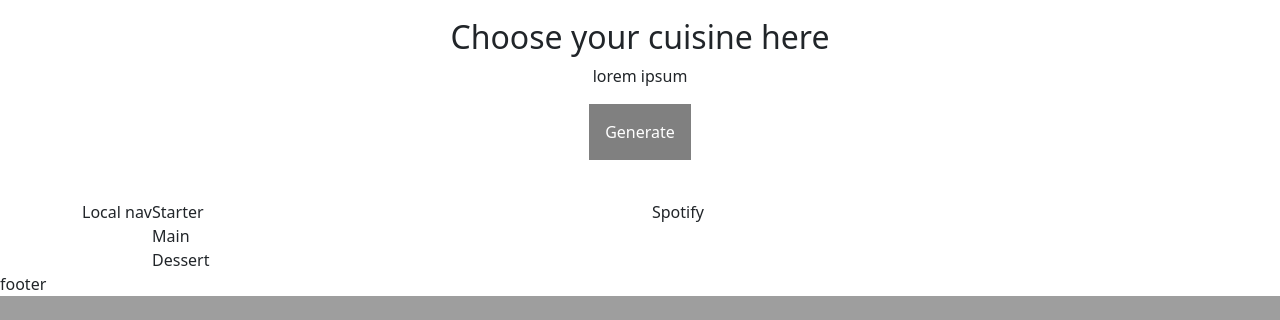
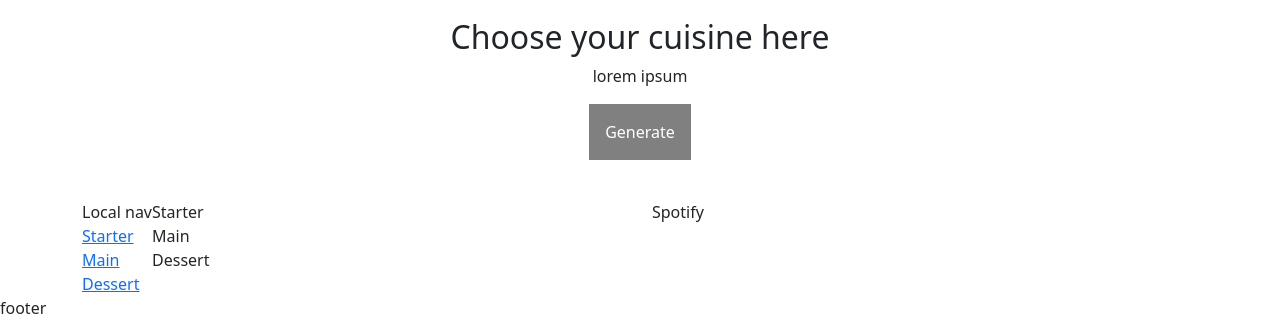
Before and after one commit to Samlund/Dineify, a Python web app: template templates/Index.html in a window 1280 px wide. Shown: the part 1038-1358 px from the top of the page. Before the commit the page ends 1334 px from the top, so only its background shows below. Run offline with Jinja, Linux system fonts and the light colour scheme; the template is opened without the code that fills it, so the values that code supplies are empty.

Commit message:
local nav foundation

```diff
--- a/static/Style.css
+++ b/static/Style.css
@@ -63,6 +63,12 @@
 
 /*--------------------end drop down btn------------- */
 
-#local_nav {
+#local_nav_wrapper {
     display: flex;
 }
+
+
+
+.local_nav_link {
+    display: flex;
+}
--- a/templates/Index.html
+++ b/templates/Index.html
@@ -60,15 +60,19 @@
 
       <div class="container">
         <div class="row align-items-start">
-          <section id="local_nav" class="col">
-            <nav>Local nav</nav>
+          <section id="local_nav_wrapper" class="col">
+            <nav >Local nav
+              <a href="#course_starter" class="local_nav_link">Starter</a>
+              <a href="#course_main" class="local_nav_link">Main</a>
+              <a href="#course_dessert" class="local_nav_link">Dessert</a>
+            </nav>
 
             <article id="artical_wrapper" class="col">
-              <article class="course">Starter</article>
+              <article class="course_starter">Starter</article>
 
-              <article class="course">Main</article>
+              <article class="course_main">Main</article>
 
-              <article class="course">Dessert</article>
+              <article class="course_dessert">Dessert</article>
             </article>
           </section>
 
```
